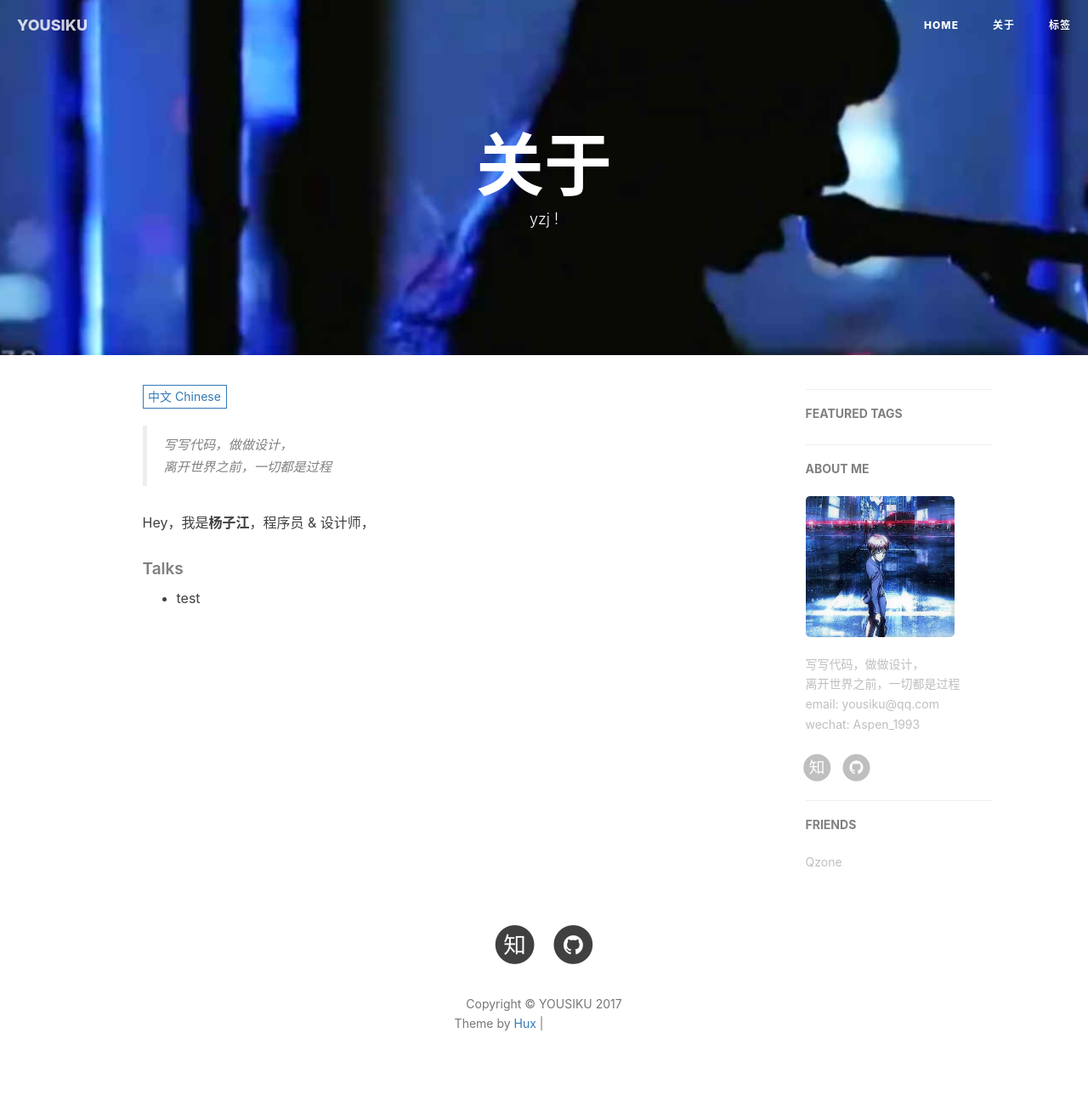
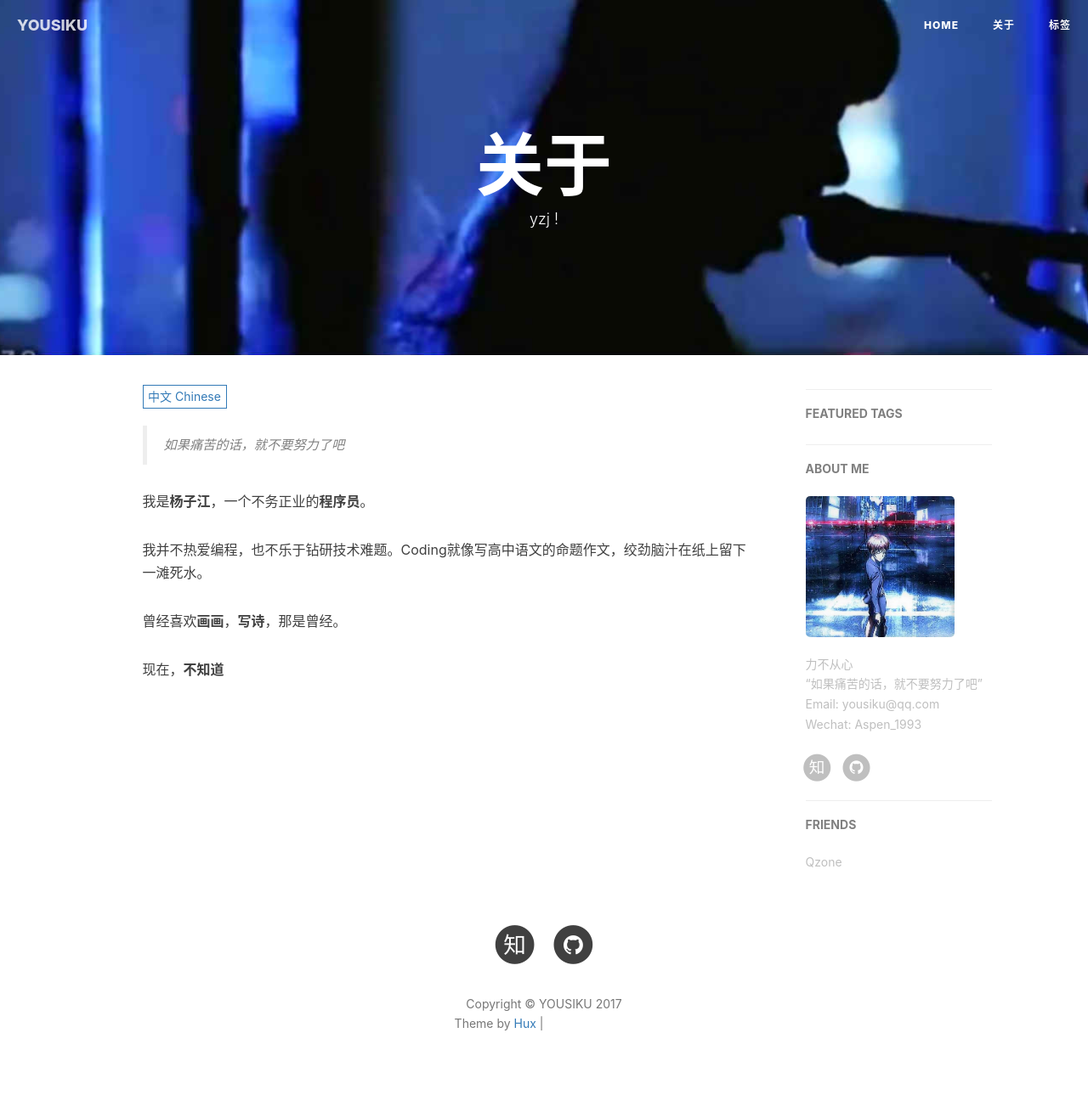
Before and after one commit to yousiku/yousiku.github.io, a Jekyll site: the page built from about.html, in a window 1280 px wide. Shown: the whole page at 85% size. Built offline with Jekyll 4.4.1, drawn with Linux system fonts in a browser that asks for light colours; nearby versions of some CDN libraries; comment, search, counter and statistics services are not loaded; grey boxes are pictures that could not be loaded.

Commit message:
update 'about'

```diff
--- a/_config.yml
+++ b/_config.yml
@@ -3,7 +3,7 @@ title: YOUSIKU
 SEOTitle: 杨子江的博客 | YOUSIKU
 header-img: img/home-bg.jpg
 email: yousiku@qq.com
-description: "唯刀百辟，唯心不易 | 杨子江，Pythoner & HDUer"
+description: "唯刀百辟，唯心不易 | 杨子江，Pythonista"
 keyword: "杨子江, YOUSIKU, yousiku, yzj, yangzj, 杨子江的博客, yzj's blog, python, 博客, 个人网站, 互联网"
 url: "https://yangzj.com"              # your host, for absolute URL
 baseurl: ""                             # for example, '/blog' if your blog hosted on 'host/blog'
@@ -70,7 +70,7 @@ ga_domain: yangzj.com
 
 # Sidebar settings
 sidebar: true                           # whether or not using Sidebar.
-sidebar-about-description: "写写代码，做做设计，<br>离开世界之前，一切都是过程<br>email: yousiku@qq.com<br>wechat: Aspen_1993"
+sidebar-about-description: "力不从心<br>“如果痛苦的话，就不要努力了吧”<br>Email: yousiku@qq.com<br>Wechat: Aspen_1993"
 sidebar-avatar: /img/avatar-yzj.jpg      # use absolute URL, seeing it's used in both `/` and `/about/`
 
 
--- a/about.html
+++ b/about.html
@@ -15,15 +15,12 @@ header-img: "img/about-bg.jpg"
 <div class="zh post-container">
 
     <!--copied from markdown -->
-    <blockquote><p>写写代码，做做设计，<br>
-    离开世界之前，一切都是过程</p></blockquote>
+    <blockquote><p>如果痛苦的话，就不要努力了吧</p></blockquote>
 
-    <p>Hey，我是<strong>杨子江</strong>，程序员 &amp; 设计师，</p>
-    <h5>Talks</h5>
-
-    <ul>
-    <li>test</li>
-    </ul>
+    <p>我是<strong>杨子江</strong>，一个不务正业的<strong>程序员</strong>。</p>
+    <p>我并不热爱编程，也不乐于钻研技术难题。Coding就像写高中语文的命题作文，绞劲脑汁在纸上留下一滩死水。</p>
+    <p>曾经喜欢<strong>画画</strong>，<strong>写诗</strong>，那是曾经。</P>
+    <p>现在，<strong>不知道</strong></p>
 </div>
 
 <!-- English Version -->
--- a/index.html
+++ b/index.html
@@ -1,6 +1,6 @@
 ---
 layout: page
-description: "自娱娱，自乐乐"
+description: "杨子江的博客 | 自娱娱，自乐乐"
 ---
 
 {% for post in paginator.posts %}
```
